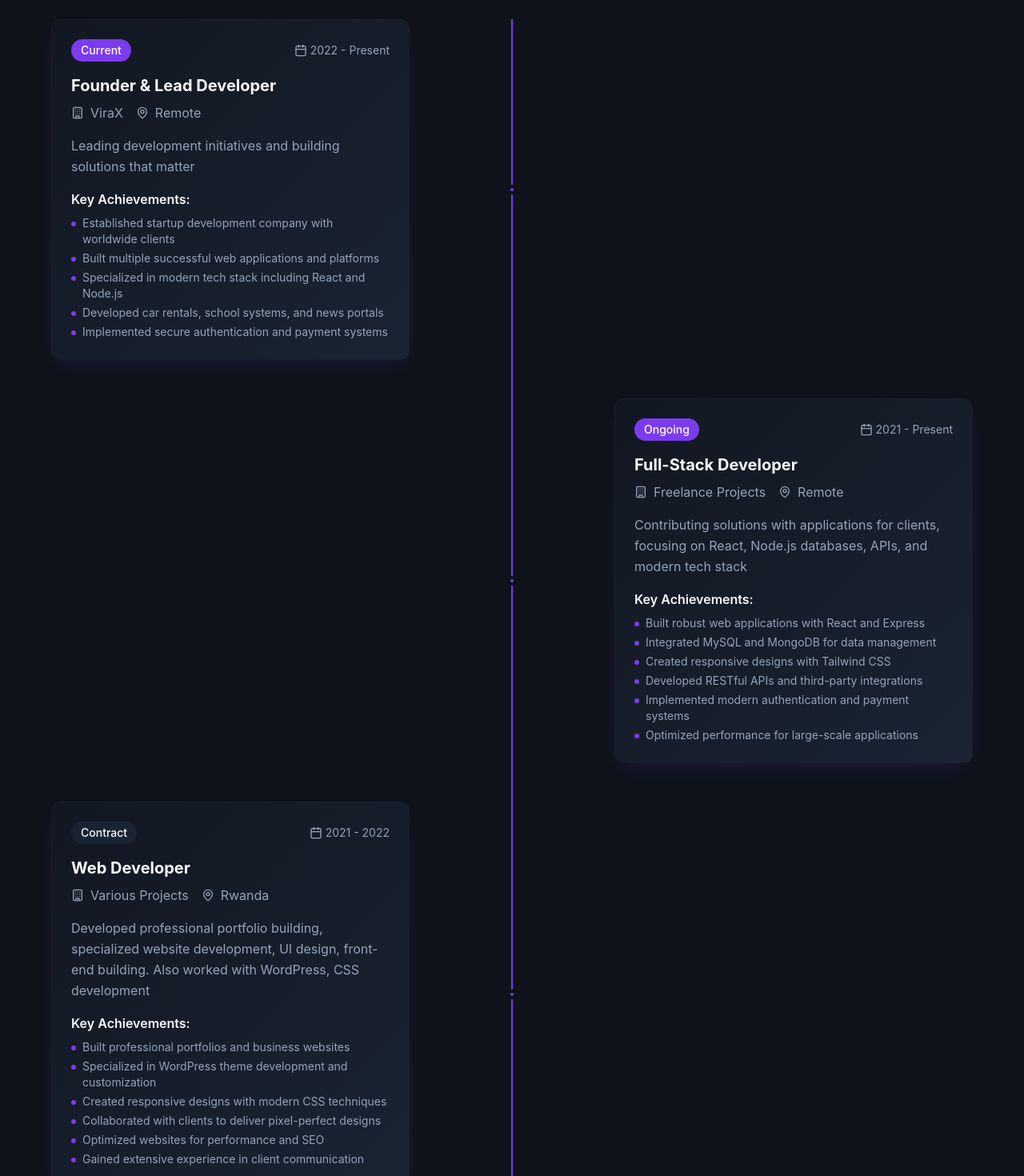
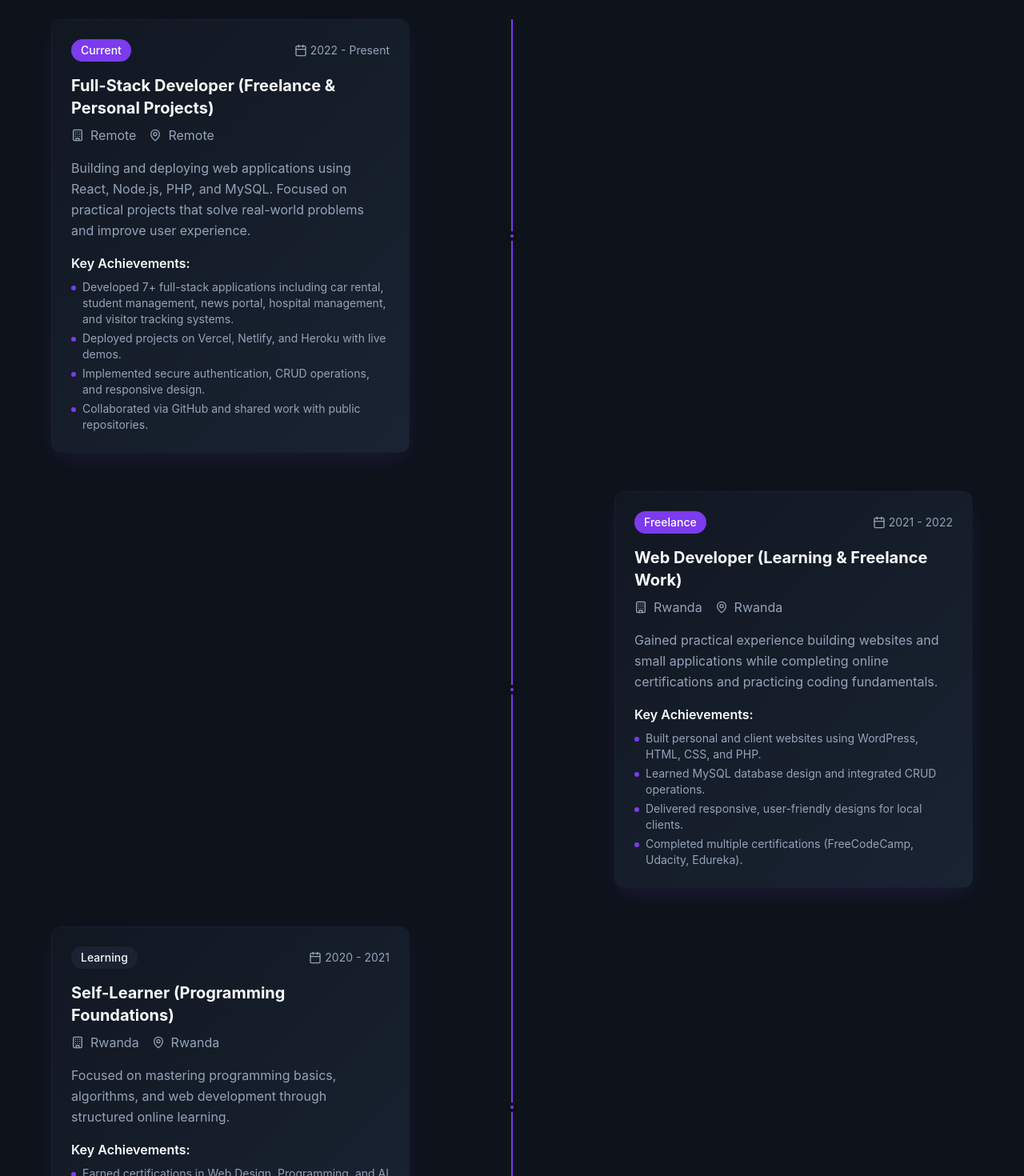
Before and after one commit to gadishiimwe/gadishimwe-portfolio, a React (Vite) app: page / in a window 1280 px wide. Shown: the part 4300-5770 px from the top of the page at 80% size. Built offline with nearby package versions, Linux system fonts and the light colour scheme.

Commit message:
Update Professional Journey section

```diff
--- a/src/components/ProfessionalJourney.tsx
+++ b/src/components/ProfessionalJourney.tsx
@@ -3,50 +3,44 @@ import { MapPin, Building, Calendar } from "lucide-react";
 const ProfessionalJourney = () => {
   const experiences = [
     {
-      title: "Founder & Lead Developer",
-      company: "ViraX",
+      title: "Full-Stack Developer (Freelance & Personal Projects)",
+      company: "Remote",
       location: "Remote",
       period: "2022 - Present",
       type: "Current",
-      description: "Leading development initiatives and building solutions that matter",
+      description: "Building and deploying web applications using React, Node.js, PHP, and MySQL. Focused on practical projects that solve real-world problems and improve user experience.",
       achievements: [
-        "Established startup development company with worldwide clients",
-        "Built multiple successful web applications and platforms",
-        "Specialized in modern tech stack including React and Node.js",
-        "Developed car rentals, school systems, and news portals",
-        "Implemented secure authentication and payment systems"
+        "Developed 7+ full-stack applications including car rental, student management, news portal, hospital management, and visitor tracking systems.",
+        "Deployed projects on Vercel, Netlify, and Heroku with live demos.",
+        "Implemented secure authentication, CRUD operations, and responsive design.",
+        "Collaborated via GitHub and shared work with public repositories."
       ]
     },
     {
-      title: "Full-Stack Developer",
-      company: "Freelance Projects",
-      location: "Remote",
-      period: "2021 - Present",
-      type: "Ongoing",
-      description: "Contributing solutions with applications for clients, focusing on React, Node.js databases, APIs, and modern tech stack",
+      title: "Web Developer (Learning & Freelance Work)",
+      company: "Rwanda",
+      location: "Rwanda",
+      period: "2021 - 2022",
+      type: "Freelance",
+      description: "Gained practical experience building websites and small applications while completing online certifications and practicing coding fundamentals.",
       achievements: [
-        "Built robust web applications with React and Express",
-        "Integrated MySQL and MongoDB for data management",
-        "Created responsive designs with Tailwind CSS",
-        "Developed RESTful APIs and third-party integrations",
-        "Implemented modern authentication and payment systems",
-        "Optimized performance for large-scale applications"
+        "Built personal and client websites using WordPress, HTML, CSS, and PHP.",
+        "Learned MySQL database design and integrated CRUD operations.",
+        "Delivered responsive, user-friendly designs for local clients.",
+        "Completed multiple certifications (FreeCodeCamp, Udacity, Edureka)."
       ]
     },
     {
-      title: "Web Developer",
-      company: "Various Projects",
+      title: "Self-Learner (Programming Foundations)",
+      company: "Rwanda",
       location: "Rwanda",
-      period: "2021 - 2022",
-      type: "Contract",
-      description: "Developed professional portfolio building, specialized website development, UI design, front-end building. Also worked with WordPress, CSS development",
+      period: "2020 - 2021",
+      type: "Learning",
+      description: "Focused on mastering programming basics, algorithms, and web development through structured online learning.",
       achievements: [
-        "Built professional portfolios and business websites",
-        "Specialized in WordPress theme development and customization",
-        "Created responsive designs with modern CSS techniques",
-        "Collaborated with clients to deliver pixel-perfect designs",
-        "Optimized websites for performance and SEO",
-        "Gained extensive experience in client communication"
+        "Earned certifications in Web Design, Programming, and AI fundamentals.",
+        "Completed foundational projects including calculators, portfolio websites, and simple apps.",
+        "Ranked Top 20% in Software Development coursework at Glory Academy."
       ]
     }
   ];
@@ -60,7 +54,7 @@ const ProfessionalJourney = () => {
           </h2>
           <div className="w-20 h-1 bg-primary mx-auto mb-6"></div>
           <p className="text-xl text-muted-foreground max-w-2xl mx-auto">
-            From self-taught developer to tech entrepreneur - building solutions that matter
+            From self-taught learner to full-stack developer — building projects that solve real problems
           </p>
         </div>
 
@@ -85,7 +79,8 @@ const ProfessionalJourney = () => {
                     <div className="flex items-center justify-between mb-4">
                       <span className={`px-3 py-1 rounded-full text-sm font-medium ${
                         experience.type === 'Current' ? 'bg-primary text-white' :
-                        experience.type === 'Ongoing' ? 'bg-accent text-white' :
+                        experience.type === 'Freelance' ? 'bg-accent text-white' :
+                        experience.type === 'Learning' ? 'bg-secondary text-foreground' :
                         'bg-secondary text-foreground'
                       }`}>
                         {experience.type}
```
